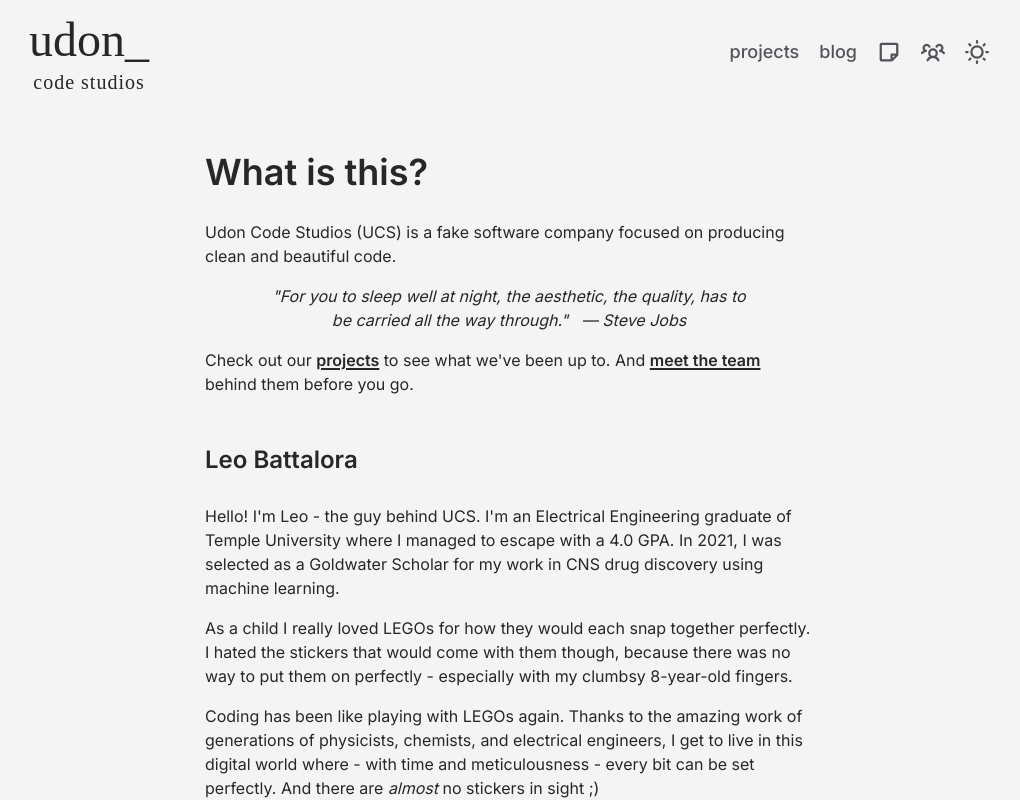
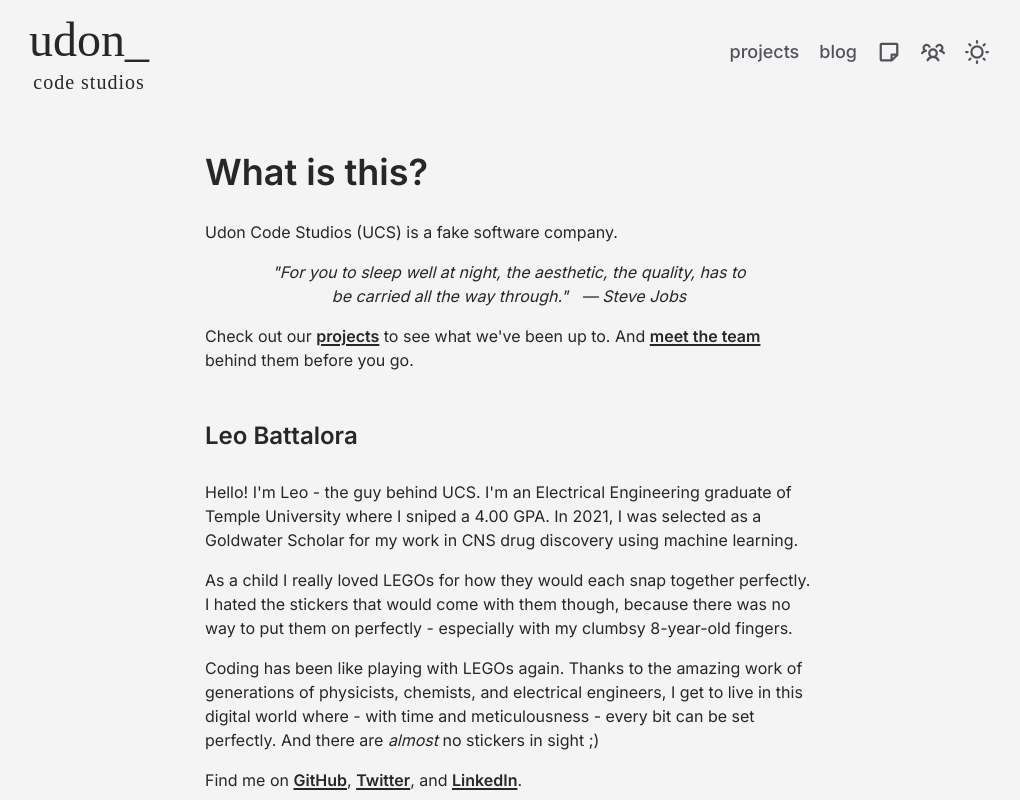
Before and after one commit to udon-code-studios/udon-website, a Next.js app: page / in a window 1280 px wide. Shown: the top 800 px of the page, without its empty margins (131-1151 px from the left). Built offline with nearby package versions, Linux system fonts and the light colour scheme; a web font is replaced by a local one.

Commit message:
update text

```diff
--- a/pages/index.tsx
+++ b/pages/index.tsx
@@ -12,7 +12,7 @@ const Home: NextPage = () => {
       {/* page */}
       <div className="mx-auto flex w-full max-w-screen-sm flex-col space-y-4 py-12 px-4 text-primary dark:text-secondary-focus-dark">
         <h1 className="pb-3 text-4xl font-semibold text-primary dark:text-primary-dark">What is this?</h1>
-        <p>Udon Code Studios (UCS) is a fake software company focused on producing clean and beautiful code.</p>
+        <p>Udon Code Studios (UCS) is a fake software company.</p>
         {/* <p>
           Our core philosophy is to produce software of the highest quality. That means that even the parts you
           don&apos;t see need to be perfect.
@@ -40,7 +40,7 @@ const Home: NextPage = () => {
         <h2 className="pt-8 pb-3 text-2xl font-semibold text-primary dark:text-primary-dark">Leo Battalora</h2>
         <p>
           Hello! I&apos;m Leo - the guy behind UCS. I&apos;m an Electrical Engineering graduate of Temple University
-          where I managed to escape with a 4.0 GPA. In 2021, I was selected as a Goldwater Scholar for my work in CNS
+          where I sniped a 4.00 GPA. In 2021, I was selected as a Goldwater Scholar for my work in CNS
           drug discovery using machine learning.
         </p>
         <p>
```
